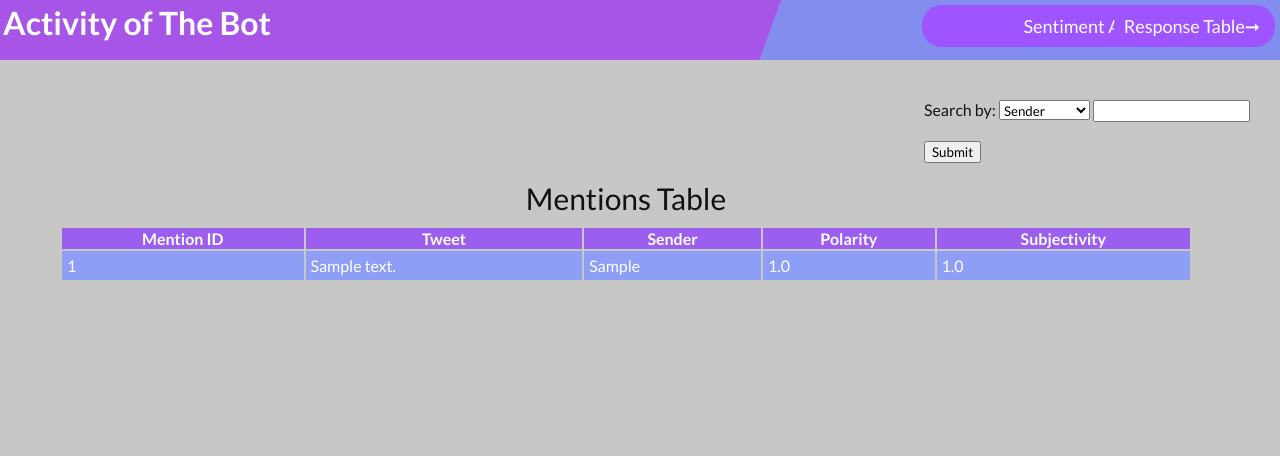
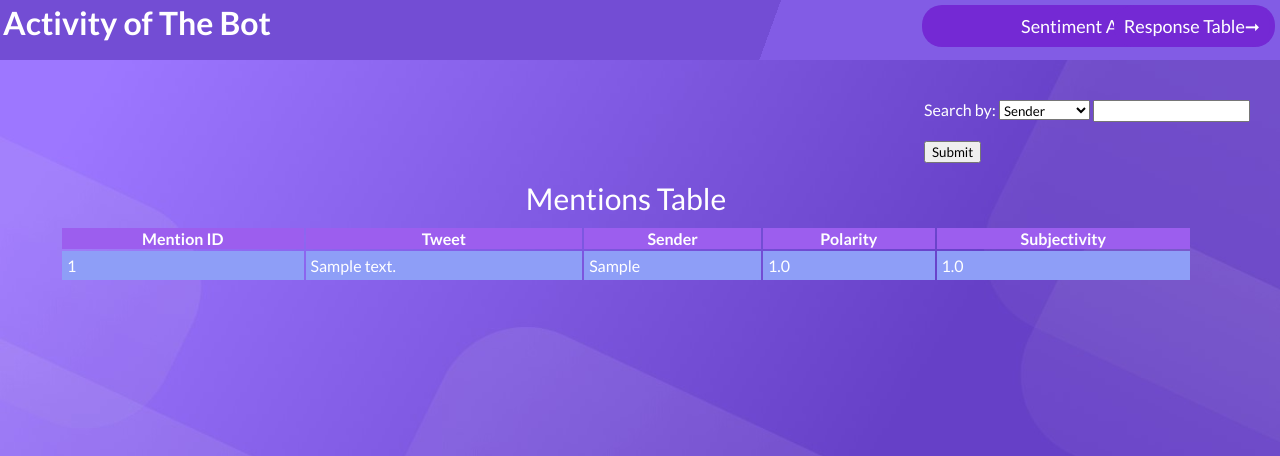
Before and after one commit to hrishilamdade/sentimentAnalysis, a Django app: page /mention in a window 1280 px wide. Shown: the top 456 px of the page. Run offline with Django 3.2, Linux system fonts and the light colour scheme; tables that the repository leaves empty hold one stand-in row (values such as "Sample post").

Commit message:
Update in style.css

```diff
--- a/static/style.css
+++ b/static/style.css
@@ -6,9 +6,11 @@ body{
     margin: 0px;
     font-family: 'Lato';
     color: rgb(22, 21, 21);
+
     /* background-image: linear-gradient(90deg,rgb(255, 188, 205)50%,rgb(141, 222, 233)50%);  */
     background-size: 100%;
-    background-color: rgb(199, 199, 198);
+    /* background-color: rgb(199, 199, 198); */
+    background-image: url("At3.jpg") !important;
 }
 .header{
     position: fixed;
@@ -18,7 +20,7 @@ body{
     width: 100%;
     display: flex;
     float: left;
-    background-image: linear-gradient(110deg,rgb(166, 85, 231)60%,rgb(130, 141, 238)60%);
+    background-image: linear-gradient(110deg,rgb(115 77 212)60%,rgb(130 92 229)60%);
 }
 .heading{
     margin-top: 0px;
@@ -67,7 +69,7 @@ a{
     background-size:100% ;
 }
 .form{
-    margin: 30px;
+    margin: 50px;
     position:relative;
 }
 .inp-txt{
@@ -91,7 +93,7 @@ button{
     top:20px;
     left: 425px;
     font-size: large;
-    background-color: rgb(158, 85, 255);
+    background-color: rgb(116, 41, 212);
     border-radius: 20px;
     border: none;
     height: auto;
@@ -102,7 +104,7 @@ button{
 button:hover{
     box-shadow: 4px 4px 10px rgb(57, 13, 99);
     color: white;
-    background-color: rgb(127, 62, 212);
+    background-color: rgb(119, 39, 223);
     cursor: pointer;
 }
 .res{
@@ -110,7 +112,7 @@ button:hover{
     position: inherit;
     right: 10px;
     width: 100%;
-    margin-top: 10px;
+    margin-top: 50px;
     margin-right: 10px;
     margin-bottom: 30px;
     margin-left: 30px;
@@ -129,14 +131,15 @@ button:hover{
     font-family: 'Lato','Georgia';
     width: auto;
     height: auto;
-    color: rgb(255 255 255);
+    color: rgb(255, 255, 255);
     padding: 5px;
     transition: 0.2s;
     border-radius: 8px;
-    background-image: linear-gradient(-1deg,rgb(116 50 221),rgb(97 116 228));
+    /* background-image: linear-gradient(-1deg,rgb(144, 113, 255),rgb(115, 143, 204)); */
+    background-color: rgb(144, 113, 255);
 }
 .ml:hover{
-    box-shadow: 1px 1px 9px rgb(136, 136, 136),1px 1px 9px rgb(136, 136, 136);
+    box-shadow: 1px 1px 9px rgb(47, 41, 78);
 
 }
 .query{
@@ -144,6 +147,7 @@ button:hover{
     position: absolute;
     right: 30px;
     top: 100px;
+    color: white;
 }
 .table{
     position: absolute;
@@ -156,7 +160,7 @@ button:hover{
 }
 .caption{
     font-size: 30px;
-    color: rgb(17, 17, 17);
+    color: rgb(255, 255, 255);
 }
 .row{
     color: white;
@@ -187,7 +191,8 @@ button:hover{
     /* align-content: center;
     text-align: center;
     align-self: center; */
-    background-image: linear-gradient(0deg,rgb(82, 24, 105),rgb(116, 50, 221));
+    /* background-image: linear-gradient(0deg,rgb(82, 24, 105),rgb(116, 50, 221)); */
+    background-color: rgb(131, 67, 214);
     color:white;
 }
 .icon{
--- a/templates/mentions.html
+++ b/templates/mentions.html
@@ -9,7 +9,7 @@
 <body class="body">
 <div class="header">
     <h1 class='heading'>Activity of The Bot</h1>
-    <button class="sent-anyl"><a href="sentiment-analyser">Sentiment Anayser</a></button>
+    <button class="sent-anyl"><a href="sentiment-analyser">Sentiment Analyser</a></button>
     <button class="bot-activity"><a href="response">Response Table➞</a></button>
 </div>
 <div >
--- a/templates/responses.html
+++ b/templates/responses.html
@@ -9,7 +9,7 @@
 <body class="body">
 <div class="header">
     <h1 class='heading'>Activity of The Bot</h1>
-    <button class="sent-anyl"><a href="sentiment-analyser">Sentiment Anayser</a></button>
+    <button class="sent-anyl"><a href="sentiment-analyser">Sentiment Analyser</a></button>
     <button class="bot-activity"><a href="mention">Mention Table➞</a></button>
 </div>
 <div>
```
Also changed, not shown: static/At3.jpg (added), static/At3.png (added), static/Pure-CSS-Animated-Background.gif (added).
